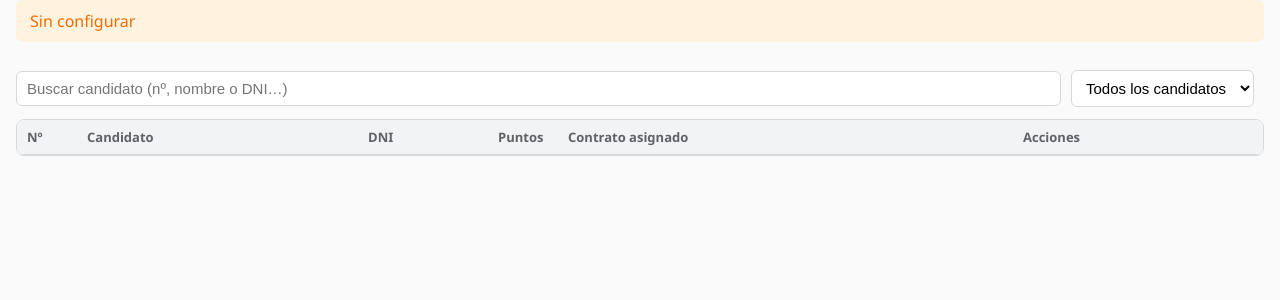
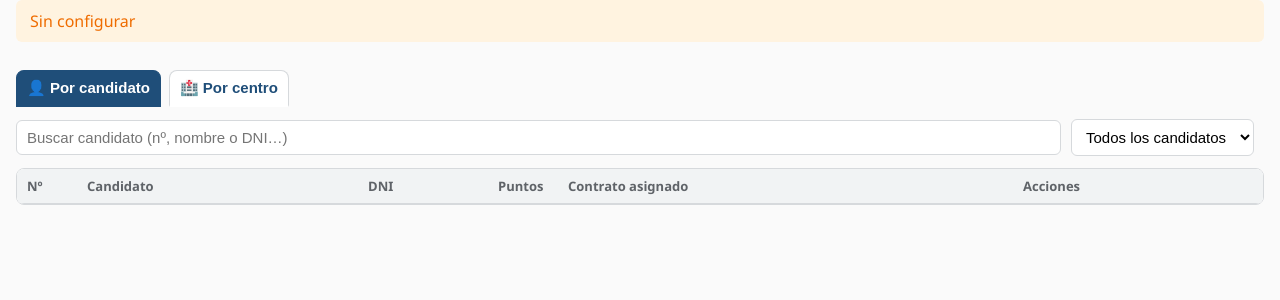
Before and after one commit to Grandullon/kanarybot, a Flask app: template adjudicacion/templates/operador.html in a window 1280 px wide. Shown: the part 81-381 px from the top of the page. Run offline with Flask 3, Linux system fonts and the light colour scheme; the template is opened without the code that fills it, so the values that code supplies are empty.

Commit message:
Vista 'Por centro' en el panel + informe imprimible por centro
Nueva pestaña en el panel del operador para visualizar contratos y personas
asignadas agrupados por centro:

- Selector de vista 'Por candidato / Por centro'.
- Vista por centro: una tarjeta por centro con contador 'Cubiertas X/Y' y
  barra de progreso, y una tabla de sus contratos (ámbito/necesidad, fechas,
  turno, estado y la persona asignada por nº + nombre). Búsqueda por centro o
  por persona; las plazas libres se ven atenuadas.
- Informe imprimible por centro (botón en cada tarjeta) y global ('Imprimir
  todos los centros'), con tabla por centro incluyendo DNI del adjudicado.

Todo en el frontend a partir de los datos que ya expone /api/estado
(no requiere cambios de backend). Verificado con los Excel reales.

Co-Authored-By: Claude Opus 4.8 (1M context) <noreply@anthropic.com>
Claude-Session: https://claude.ai/code/session_01SV6kpQoFjQjTSSAeuk5gyB

```diff
--- a/adjudicacion/static/operador.js
+++ b/adjudicacion/static/operador.js
@@ -5,6 +5,8 @@ let ESTADO = { puestos: [], candidatos: [], estados: [], resumen: {} };
 let POR_CAND = {};         // num_candidato -> [puestos asignados]
 let CAND_ACTUAL = null;    // candidato cuyo contrato se está eligiendo en el modal
 let PUESTO_SELECC = null;  // contrato elegido en el modal
+let VISTA = 'cand';        // 'cand' (por candidato) | 'centro' (por centro)
+let GRUPOS = [];           // [ [centro, [puestos...]], ... ] de la última vista por centro
 
 const $ = (id) => document.getElementById(id);
 
@@ -111,7 +113,84 @@ function candidatosFiltrados() {
   });
 }
 
+function cambiarVista(v) {
+  VISTA = v;
+  $("tab-cand").classList.toggle("activa", v === 'cand');
+  $("tab-centro").classList.toggle("activa", v === 'centro');
+  $("vista-cand").style.display = v === 'cand' ? "" : "none";
+  $("vista-centro").style.display = v === 'centro' ? "" : "none";
+  $("filtro-cestado").style.display = v === 'cand' ? "" : "none";
+  $("btn-imp-centros").style.display = v === 'centro' ? "" : "none";
+  $("filtro").placeholder = v === 'cand'
+    ? "Buscar candidato (nº, nombre o DNI…)"
+    : "Buscar centro o persona asignada…";
+  pintar();
+}
+
 function pintar() {
+  if (VISTA === 'centro') pintarCentros();
+  else pintarCandidatos();
+}
+
+// ---------- Vista por centro ----------
+
+function agruparPorCentro() {
+  const mapa = new Map();
+  (ESTADO.puestos || []).forEach(p => {
+    const c = (p.centro || "").trim() || "(Sin centro)";
+    if (!mapa.has(c)) mapa.set(c, []);
+    mapa.get(c).push(p);
+  });
+  for (const ps of mapa.values()) ps.sort((a, b) => a.id - b.id);
+  return [...mapa.entries()].sort((a, b) => a[0].localeCompare(b[0], 'es'));
+}
+
+function pintarCentros() {
+  GRUPOS = agruparPorCentro();
+  const txt = $("filtro").value.trim().toLowerCase();
+  let totC = 0, cubC = 0;
+  const cards = GRUPOS.map(([centro, ps], i) => {
+    const cubiertas = ps.filter(p => p.adjudicado).length;
+    totC += ps.length; cubC += cubiertas;
+    if (txt) {
+      const hay = centro.toLowerCase().includes(txt)
+        || ps.some(p => `${p.num_candidato || ""} ${p.asignado_a || ""}`.toLowerCase().includes(txt));
+      if (!hay) return "";
+    }
+    const pct = ps.length ? Math.round(cubiertas / ps.length * 100) : 0;
+    const filas = ps.map(p => {
+      const persona = p.num_candidato
+        ? `<b>Nº${esc(p.num_candidato)}</b> · ${esc(p.asignado_a || "")}`
+        : '<span class="libre-tag">libre</span>';
+      return `<tr class="${p.adjudicado ? '' : 'fila-libre'}">
+        <td class="mini">#${esc(p.id - 1)}</td>
+        <td>${esc(p.ambito || p.necesidad || "—")}</td>
+        <td class="mini">${fechas(p) || "—"}</td>
+        <td class="mini">${esc(p.turno || "")}</td>
+        <td>${p.adjudicado ? `<span class="pill" data-e="${esc(p.estado)}">${esc(p.estado)}</span>` : ""}</td>
+        <td>${persona}</td>
+      </tr>`;
+    }).join("");
+    return `<div class="centro-card">
+      <div class="centro-head">
+        <h3>${esc(centro)}</h3>
+        <span class="centro-cuenta${cubiertas === ps.length ? ' full' : ''}">Cubiertas ${cubiertas}/${ps.length}</span>
+        <div class="barra-mini"><span style="width:${pct}%"></span></div>
+        <button class="sec" onclick="imprimirCentro(${i})" title="Imprimir resumen de este centro">🖨️ Imprimir</button>
+      </div>
+      <table class="centro-tabla">
+        <thead><tr><th>#</th><th>Ámbito / Necesidad</th><th>Fechas</th><th>Turno</th><th>Estado</th><th>Persona asignada</th></tr></thead>
+        <tbody>${filas}</tbody>
+      </table>
+    </div>`;
+  }).join("");
+  $("cand-cuenta").textContent = `Centros ${GRUPOS.length} · Cubiertas ${cubC}/${totC}`;
+  $("centros").innerHTML = cards || '<div class="mini" style="padding:20px">Sin centros que coincidan con la búsqueda.</div>';
+}
+
+// ---------- Vista por candidato ----------
+
+function pintarCandidatos() {
   const total = (ESTADO.candidatos || []).length;
   const asignados = (ESTADO.candidatos || []).filter(c => puestosDe(c).length > 0).length;
   $("cand-cuenta").textContent = `Asignados ${asignados} / ${total}`;
@@ -229,6 +308,71 @@ function imprimirInforme(numero) {
     </body></html>`;
 
   const w = window.open("", "_blank", "width=820,height=920");
+  if (!w) { aviso("El navegador bloqueó la ventana de impresión. Permite las ventanas emergentes para localhost."); return; }
+  w.document.write(html);
+  w.document.close();
+  setTimeout(() => { try { w.print(); } catch (e) {} }, 350);
+}
+
+// ---------- Informe por centro (imprimible) ----------
+
+function imprimirCentro(i) {
+  const g = GRUPOS[i];
+  if (!g) return;
+  imprimirResumenCentros([g]);
+}
+
+function imprimirTodosCentros() {
+  imprimirResumenCentros(agruparPorCentro());
+}
+
+function imprimirResumenCentros(grupos) {
+  if (!grupos.length) { aviso("No hay centros que imprimir."); return; }
+  const hoy = new Date().toLocaleDateString("es-ES");
+  let tot = 0, cub = 0;
+
+  const secciones = grupos.map(([centro, ps]) => {
+    const c = ps.filter(p => p.adjudicado).length;
+    tot += ps.length; cub += c;
+    const filas = ps.map(p => `<tr>
+        <td>#${esc(p.id - 1)}</td>
+        <td>${esc(p.ambito || p.necesidad || "")}</td>
+        <td>${esc(fechas(p))}</td>
+        <td>${esc(p.turno || "")}</td>
+        <td>${esc(p.adjudicado ? p.estado : "")}</td>
+        <td>${p.num_candidato ? "Nº" + esc(p.num_candidato) + " · " + esc(p.asignado_a || "") : "—"}</td>
+        <td>${p.num_candidato ? esc(p.dni_asignado || "") : ""}</td>
+      </tr>`).join("");
+    return `<h2>${esc(centro)} <span class="cnt">— cubiertas ${c}/${ps.length}</span></h2>
+      <table class="t">
+        <thead><tr><th>#</th><th>Ámbito / Necesidad</th><th>Fechas</th><th>Turno</th><th>Estado</th><th>Persona asignada</th><th>DNI</th></tr></thead>
+        <tbody>${filas}</tbody>
+      </table>`;
+  }).join("");
+
+  const titulo = grupos.length === 1 ? esc(grupos[0][0]) : "Resumen por centro";
+  const html = `<!doctype html><html lang="es"><head><meta charset="utf-8">
+    <title>${titulo} · Adjudicación</title>
+    <style>
+      body { font-family: -apple-system, Segoe UI, Roboto, Arial, sans-serif; color:#16242e; margin:28px; }
+      h1 { font-size:21px; margin:0 0 4px; }
+      .sub { color:#5a6b78; margin:0 0 18px; font-size:13px; }
+      h2 { font-size:15px; margin:22px 0 6px; color:#14406b; }
+      h2 .cnt { color:#5a6b78; font-weight:500; font-size:13px; }
+      table.t { border-collapse:collapse; width:100%; margin-bottom:6px; }
+      table.t th, table.t td { text-align:left; padding:5px 8px; border-bottom:1px solid #e3e8ee; font-size:12.5px; vertical-align:top; }
+      table.t thead th { background:#f4f7fb; color:#14406b; border-bottom:2px solid #cdd8e6; }
+      tr:nth-child(even) td { background:#fafbfc; }
+      @media print { body { margin:12mm; } button { display:none; } h2 { page-break-after:avoid; } tr { page-break-inside:avoid; } }
+    </style></head>
+    <body onload="window.focus()">
+      <h1>Adjudicación de contratos — ${grupos.length === 1 ? "centro" : "por centro"}</h1>
+      <p class="sub">Generado el ${esc(hoy)} · ${grupos.length} centro(s) · cubiertas ${cub}/${tot}</p>
+      ${secciones}
+      <p style="margin-top:22px"><button onclick="window.print()">🖨️ Imprimir</button></p>
+    </body></html>`;
+
+  const w = window.open("", "_blank", "width=900,height=960");
   if (!w) { aviso("El navegador bloqueó la ventana de impresión. Permite las ventanas emergentes para localhost."); return; }
   w.document.write(html);
   w.document.close();
--- a/adjudicacion/static/style.css
+++ b/adjudicacion/static/style.css
@@ -77,6 +77,30 @@ tr.asignado { background: var(--verde-fondo); }
 .pill.No.contesta, .pill[data-e="No contesta"] { background: #fff3e0; color: var(--ambar); }
 .pill[data-e="Renuncia"] { background: #ffebee; color: var(--rojo); }
 
+/* Pestañas de vista (por candidato / por centro) */
+.tabs { display: flex; gap: 8px; align-items: center; margin-bottom: 12px; }
+.tabs .relleno { flex: 1; }
+button.tab {
+  background: #fff; color: var(--azul); border: 1px solid var(--borde);
+  border-bottom: 2px solid transparent; border-radius: 8px 8px 0 0; font-weight: 600;
+}
+button.tab:hover { background: var(--gris-fondo); }
+button.tab.activa { background: var(--azul); color: #fff; border-color: var(--azul); }
+
+/* Vista por centro */
+.centros-cont { display: flex; flex-direction: column; gap: 14px; max-height: calc(100vh - 250px); overflow: auto; padding-right: 4px; }
+.centro-card { border: 1px solid var(--borde); border-radius: 10px; background: #fff; overflow: hidden; }
+.centro-head { display: flex; align-items: center; gap: 12px; padding: 10px 14px; background: var(--gris-fondo); border-bottom: 1px solid var(--borde); }
+.centro-head h3 { margin: 0; font-size: 16px; color: var(--azul); flex: 0 1 auto; }
+.centro-cuenta { font-size: 13px; font-weight: 700; color: var(--ambar); white-space: nowrap; }
+.centro-cuenta.full { color: var(--verde); }
+.centro-head .barra-mini { flex: 1; height: 8px; background: #e3e8ee; border-radius: 999px; overflow: hidden; min-width: 60px; }
+.centro-head .barra-mini span { display: block; height: 100%; background: var(--verde); }
+.centro-head button { margin-left: auto; padding: 5px 10px; font-size: 13px; }
+.centro-tabla th { position: static; }
+.centro-tabla tr.fila-libre td { color: var(--gris); background: #fcfcfd; }
+.centro-tabla .libre-tag { color: var(--ambar); font-weight: 600; font-size: 12px; }
+
 /* Modal */
 .fondo-modal {
   position: fixed; inset: 0; background: rgba(0,0,0,.45);
--- a/adjudicacion/templates/operador.html
+++ b/adjudicacion/templates/operador.html
@@ -23,6 +23,13 @@
   <div class="aviso" id="aviso"></div>
 
   <div class="contenido">
+    <div class="tabs">
+      <button id="tab-cand" class="tab activa" onclick="cambiarVista('cand')">👤 Por candidato</button>
+      <button id="tab-centro" class="tab" onclick="cambiarVista('centro')">🏥 Por centro</button>
+      <div class="relleno"></div>
+      <button class="sec" id="btn-imp-centros" onclick="imprimirTodosCentros()" style="display:none">🖨️ Imprimir todos los centros</button>
+    </div>
+
     <div class="controles">
       <input type="search" id="filtro" placeholder="Buscar candidato (nº, nombre o DNI…)" style="flex:1; min-width:260px">
       <select id="filtro-cestado">
@@ -33,6 +40,7 @@
       <span class="mini" id="cand-cuenta" style="align-self:center"></span>
     </div>
 
+    <div id="vista-cand">
       <div class="tabla-envoltura">
         <table>
           <thead>
@@ -47,6 +55,11 @@
           </thead>
           <tbody id="cuerpo"></tbody>
         </table>
+      </div>
+    </div>
+
+    <div id="vista-centro" style="display:none">
+      <div id="centros" class="centros-cont"></div>
     </div>
   </div>
 
```
Lines whose indentation alone changed are shown as unchanged.
